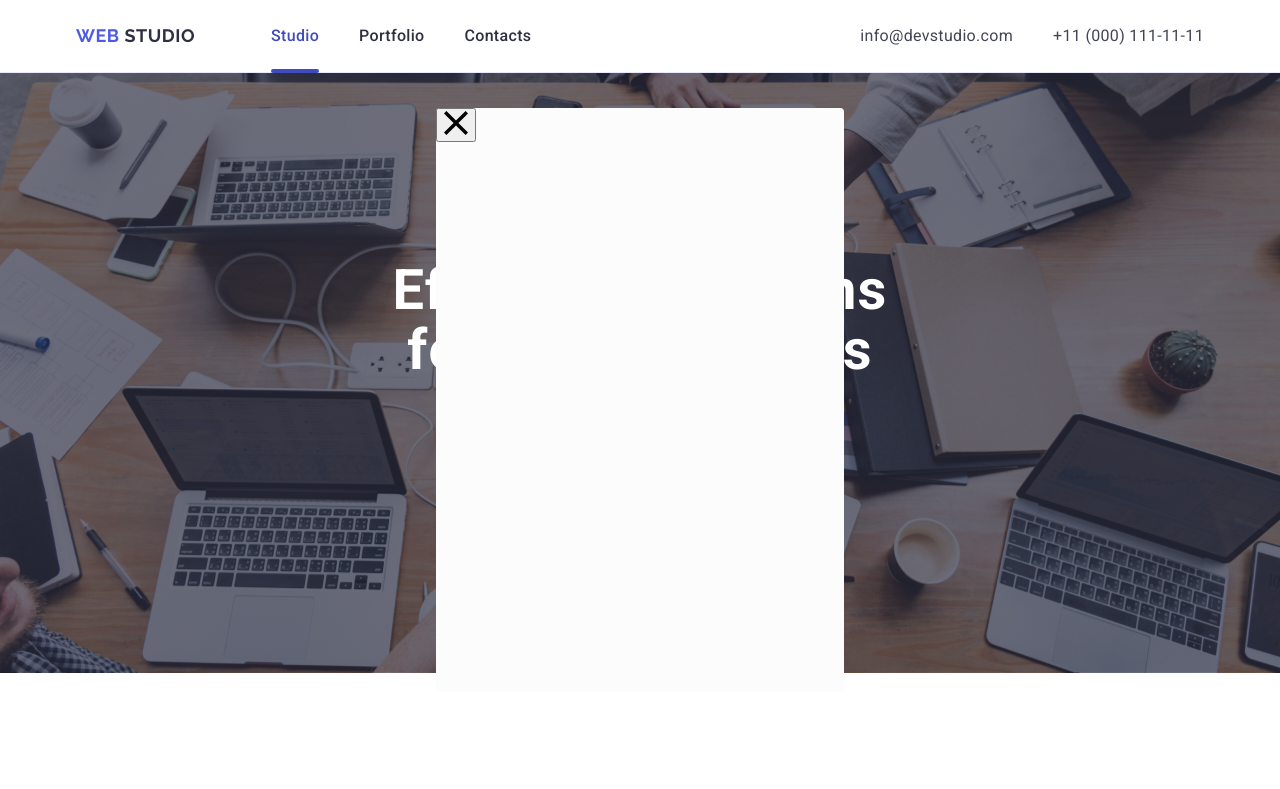
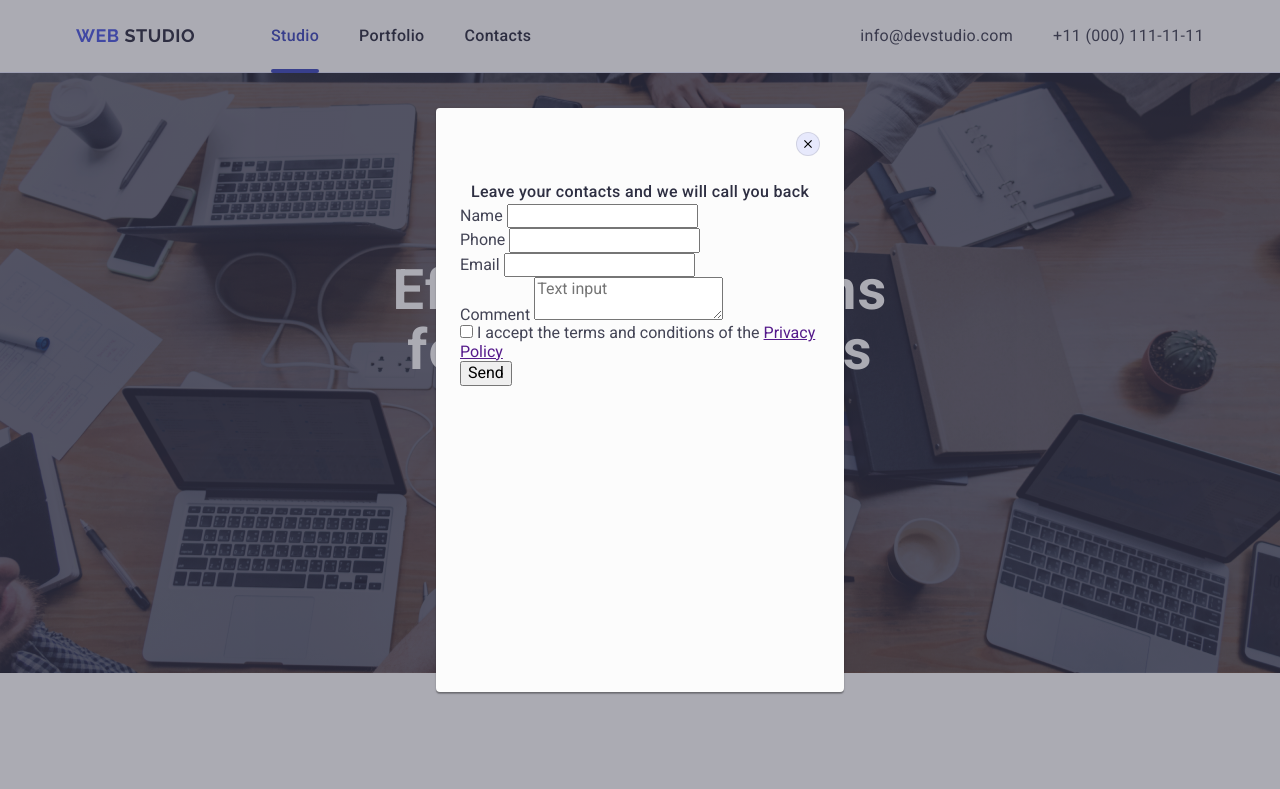
Before and after one commit to AnastasiaIshchenko/homework05new, a plain HTML site: page index.html in a window 1280 px wide. Shown: the top 789 px of the page. Drawn offline with nearby package versions, Linux system fonts and the light colour scheme.

Commit message:
box version

```diff
--- a/css/styles.css
+++ b/css/styles.css
@@ -494,8 +494,16 @@ background-color: #404bbf;
     left: 0;
     width: 100%;
     height: 100%;
-    background-color: rgba(0, 0, 0, 0);
-
+    background-color: rgba(46, 47, 66, 0.4);
+    transition: opacity 250ms cubic-bezier(0.4, 0, 0.2, 1), visibility 250ms cubic-bezier(0.4, 0, 0.2, 1);
+    opacity: 0;
+    visibility: hidden;
+    pointer-events: none;
+}
+.backdrop.is-open {
+    opacity: 1;
+    visibility: visible;
+    pointer-events: auto;
 }
 
 
@@ -509,4 +517,47 @@ background-color: #404bbf;
     min-height: 584px;
     background-color: #fcfcfc;
     border-radius: 4px;
+    box-shadow: 0px 1px 1px rgba(0, 0, 0, 0.14),
+        0px 1px 3px rgba(0, 0, 0, 0.12),
+        0px 2px 1px rgba(0, 0, 0, 0.2);
+    transition: transform 250ms cubic-bezier(0.4, 0, 0.2, 1);
+    padding: 72px 24px 24px 24px;
 }
+.modal-close-button {
+    position: absolute;
+    top: 24px;
+    right: 24px;
+    width: 24px;
+    height: 24px;
+    border-radius: 50%;
+    display: flex;
+    align-items: center;
+    justify-content: center;
+    background-color: #e7e9fc;
+    border: 1px solid rgba(0, 0, 0, 0.1);
+    padding: 0;
+    transition: background-color 250ms cubic-bezier(0.4, 0, 0.2, 1), border 250ms cubic-bezier(0.4, 0, 0.2, 1);
+}
+.modal-close-button:hover {
+    background-color: #404bbf;
+    border: none;
+    fill: #ffffff;
+}
+.modal-close-button:focus {
+background-color: #404bbf;
+border: none;
+fill: #ffffff;
+}
+.icon-close {
+ transition: fill 250ms cubic-bezier(0.4, 0, 0.2, 1);
+}
+.modal-para {
+    color: #2E2F42;
+        text-align: center;
+        font-family: 'Roboto', sans-serif;
+        font-size: 16px;
+        font-style: normal;
+        font-weight: 500;
+        line-height: 1.5;
+        letter-spacing: 0.32px;
+}
--- a/index.html
+++ b/index.html
@@ -368,13 +368,38 @@
             </div>
         </div>
     </footer>
-    <div class="backdrop">
+    <div class="backdrop is-open">
         <div class="modal">
             <button class="modal-close-button" type="button">
-                <svg class="icon-close" width="24px" height="24px">
+                <svg class="icon-close" width="8px" height="8px">
                     <use href="./images/icons.svg#icon-close"></use>
                 </svg>
             </button>
+            <p class="modal-para">Leave your contacts and we will call you back</p>
+            <form class="review-form">
+                <div class="review-form-field-wrapper">
+                    <label class="review-form-field-label" for="user-first-name">Name</label>
+                    <input type="text" class="review-form-field" name="user_first_name" id="user-first-name" required pattern="[a-zA-Za-яА-ЯіІїЇєЄйЙґҐ']+" title="Anastasiia">
+                </div>
+                <div class="review-form-field-wrapper">
+                    <label class="review-form-field-label" for="user-tel" required pattern="[0-9]{3}-[0-9]{3}-[0-9]{2}-[0-9]{2}" title="xxx-xxx-xx-xx">Phone</label>
+                    <input class="review-form-field" type="tel" name="user_tel" id="user-tel">
+                </div>
+                <div class="review-form-field-wrapper">
+                    <label class="review-form-field-label" for="user-email" required>Email</label>
+                    <input class="review-form-field" type="email" name="user_email" id="user-email">
+                </div>
+                <div class="review-form-field-wrapper">
+                    <label for="" class="review-form-field-label">Comment</label>
+                    <textarea name="user-comment" id="user-comment" class="review-form-message" placeholder="Text input"></textarea>
+                <div class="review-form-checkbox-wrapper">
+                    <input class="review-form-checkbox" type="checkbox" name="user_policy" id="user_policy"value="true" required>
+                    <label for="" class="review-form-checkbox-label">I accept the terms and conditions of the
+                        <a href="" class="privacy-policy-link">Privacy Policy</a>
+                    </label>
+                </div>
+                <button class="review-form-btn" type="submit">Send</button>
+            </form>
         </div>
     </div>
 </body>
```
